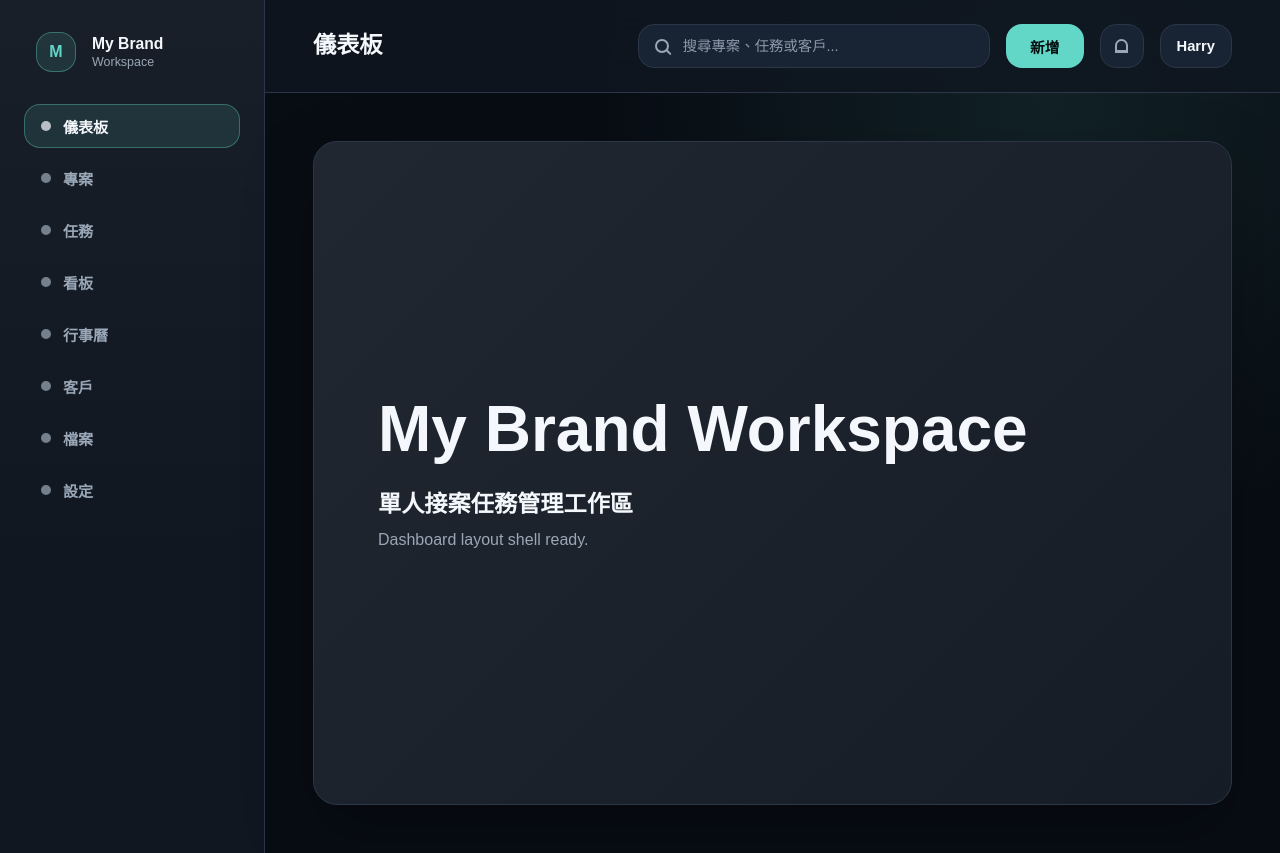
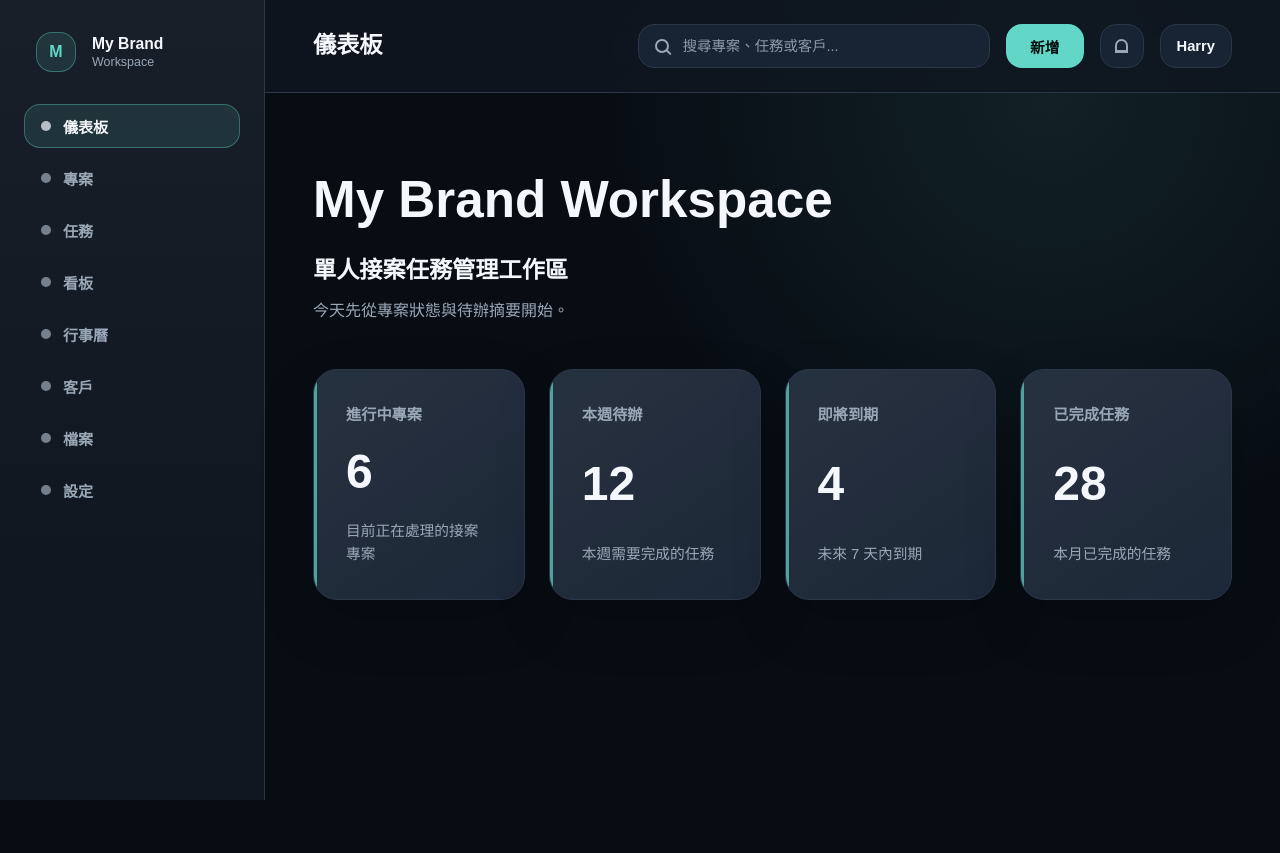
Before and after one commit to Harry-0824/my-brand-workspace, a React (Vite) app: page / in a window 1280 px wide. After the commit the page ends 800 px from the top, so only its background shows below. Built offline with nearby package versions, Linux system fonts and the light colour scheme.

Commit message:
Create dashboard overview cards

```diff
--- /dev/null
+++ b/src/components/dashboard/OverviewCards.tsx
@@ -0,0 +1,90 @@
+import styled from "styled-components";
+
+const overviewCards = [
+  {
+    title: "進行中專案",
+    value: "6",
+    description: "目前正在處理的接案專案"
+  },
+  {
+    title: "本週待辦",
+    value: "12",
+    description: "本週需要完成的任務"
+  },
+  {
+    title: "即將到期",
+    value: "4",
+    description: "未來 7 天內到期"
+  },
+  {
+    title: "已完成任務",
+    value: "28",
+    description: "本月已完成的任務"
+  }
+] as const;
+
+export function OverviewCards() {
+  return (
+    <CardsGrid aria-label="儀表板摘要">
+      {overviewCards.map((card) => (
+        <OverviewCard key={card.title}>
+          <CardTitle>{card.title}</CardTitle>
+          <CardValue>{card.value}</CardValue>
+          <CardDescription>{card.description}</CardDescription>
+        </OverviewCard>
+      ))}
+    </CardsGrid>
+  );
+}
+
+const CardsGrid = styled.section`
+  display: grid;
+  grid-template-columns: repeat(4, minmax(0, 1fr));
+  gap: ${({ theme }) => theme.spacing.lg};
+`;
+
+const OverviewCard = styled.article`
+  position: relative;
+  min-height: 11.75rem;
+  display: flex;
+  flex-direction: column;
+  justify-content: space-between;
+  overflow: hidden;
+  padding: ${({ theme }) => theme.spacing.xl};
+  border: 1px solid ${({ theme }) => theme.border};
+  border-radius: ${({ theme }) => theme.radius.lg};
+  background:
+    linear-gradient(145deg, rgb(255 255 255 / 0.065), rgb(255 255 255 / 0.018)),
+    ${({ theme }) => theme.surfaceElevated};
+  box-shadow: 0 22px 55px rgb(0 0 0 / 0.2);
+
+  &::before {
+    content: "";
+    position: absolute;
+    inset: 0 auto 0 0;
+    width: 3px;
+    background: ${({ theme }) => theme.accent};
+    opacity: 0.7;
+  }
+`;
+
+const CardTitle = styled.h3`
+  color: ${({ theme }) => theme.textSecondary};
+  font-size: 0.95rem;
+  font-weight: 700;
+`;
+
+const CardValue = styled.p`
+  margin-top: ${({ theme }) => theme.spacing.lg};
+  color: ${({ theme }) => theme.textPrimary};
+  font-size: 3rem;
+  font-weight: 800;
+  line-height: 1;
+`;
+
+const CardDescription = styled.p`
+  margin-top: ${({ theme }) => theme.spacing.lg};
+  color: ${({ theme }) => theme.textSecondary};
+  font-size: 0.92rem;
+  line-height: 1.6;
+`;
--- a/src/layouts/AppLayout.tsx
+++ b/src/layouts/AppLayout.tsx
@@ -1,4 +1,5 @@
 import styled from "styled-components";
+import { OverviewCards } from "../components/dashboard/OverviewCards";
 import { AppHeader } from "../components/navigation/AppHeader";
 import { Sidebar } from "../components/navigation/Sidebar";
 
@@ -9,11 +10,12 @@ export function AppLayout() {
       <ContentArea>
         <AppHeader />
         <MainContent aria-labelledby="workspace-title">
-          <PlaceholderPanel>
+          <DashboardIntro>
             <WorkspaceTitle id="workspace-title">My Brand Workspace</WorkspaceTitle>
             <WorkspaceSubtitle>單人接案任務管理工作區</WorkspaceSubtitle>
-            <WorkspaceStatus>Dashboard layout shell ready.</WorkspaceStatus>
-          </PlaceholderPanel>
+            <WorkspaceStatus>今天先從專案狀態與待辦摘要開始。</WorkspaceStatus>
+          </DashboardIntro>
+          <OverviewCards />
         </MainContent>
       </ContentArea>
     </LayoutShell>
@@ -38,28 +40,21 @@ const ContentArea = styled.div`
 
 const MainContent = styled.main`
   min-width: 0;
+  display: grid;
+  align-content: start;
+  gap: ${({ theme }) => theme.spacing.xl};
   padding: ${({ theme }) => theme.spacing.xxl};
 `;
 
-const PlaceholderPanel = styled.section`
-  min-height: calc(100vh - 8.5rem);
-  display: flex;
-  flex-direction: column;
-  justify-content: center;
-  padding: clamp(2rem, 5vw, 4.5rem);
-  border: 1px solid ${({ theme }) => theme.border};
-  border-radius: ${({ theme }) => theme.radius.lg};
-  background:
-    linear-gradient(135deg, rgb(255 255 255 / 0.07), rgb(255 255 255 / 0.025)),
-    ${({ theme }) => theme.surface};
-  box-shadow: 0 28px 70px rgb(0 0 0 / 0.28);
+const DashboardIntro = styled.section`
+  padding: ${({ theme }) => theme.spacing.xl} 0 ${({ theme }) => theme.spacing.md};
 `;
 
 const WorkspaceTitle = styled.h1`
   max-width: 760px;
   color: ${({ theme }) => theme.textPrimary};
-  font-size: 4rem;
-  line-height: 1;
+  font-size: 3.2rem;
+  line-height: 1.05;
 `;
 
 const WorkspaceSubtitle = styled.p`
```
Also changed, not shown: 1 other file (tests, documents, lock files or other folders).
